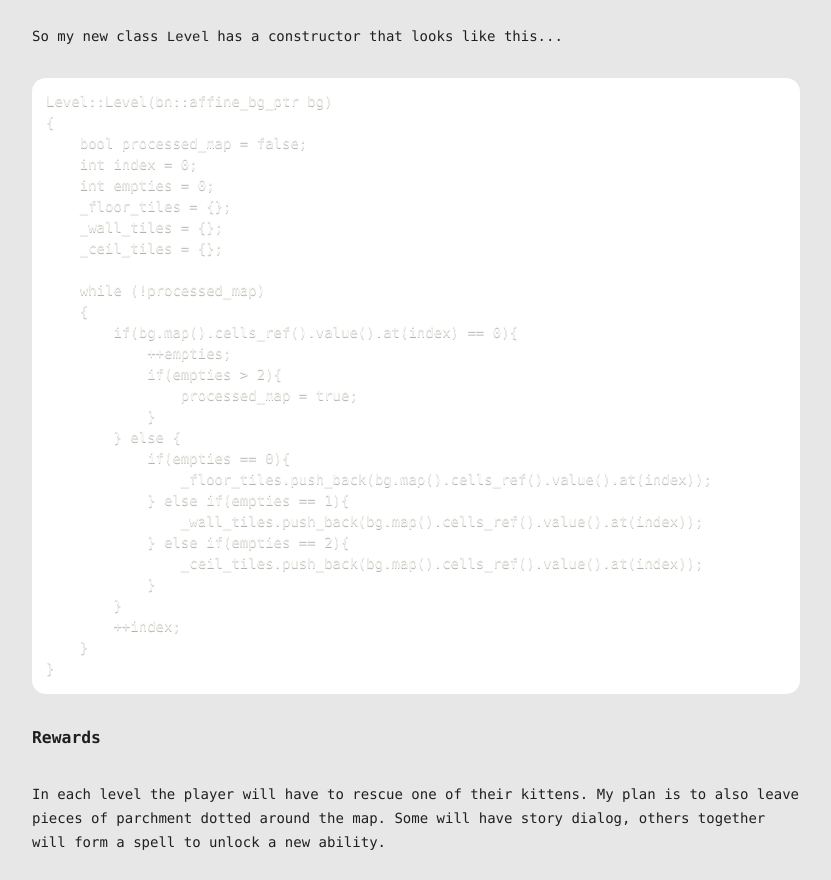
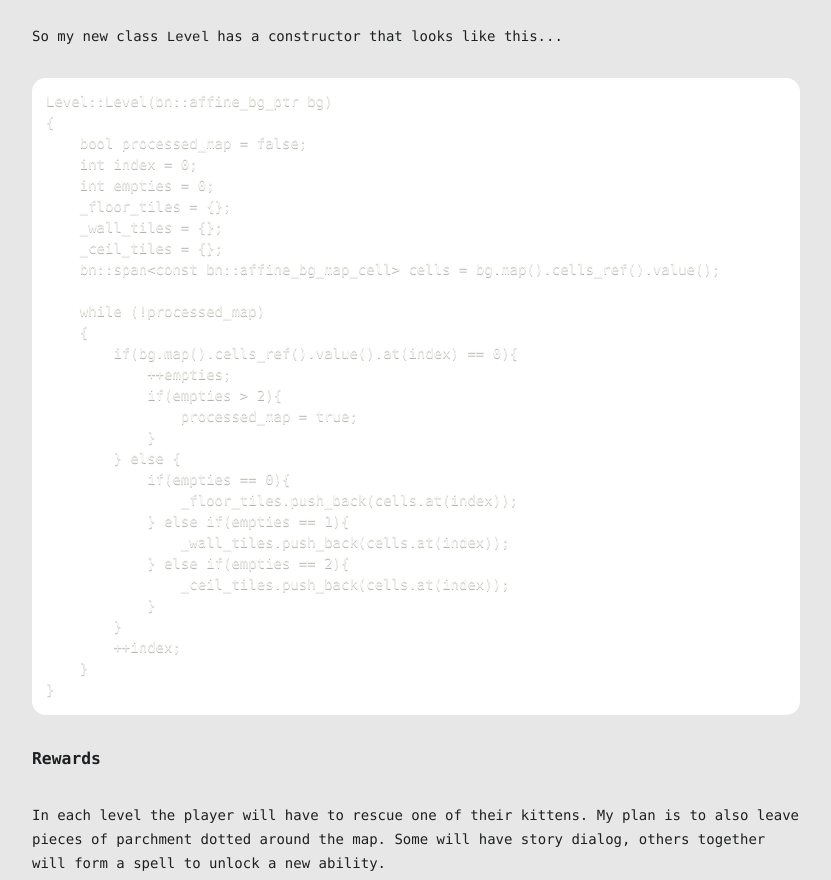
Before and after one commit to foopod/blog-5.0, an Eleventy site: page posts/2021-05-02-day-23.md in a window 1280 px wide. Shown: the part 3785-4665 px from the top of the page, without its empty margins (224-1055 px from the left). Built offline with nearby package versions, Linux system fonts and the light colour scheme; Eleventy itself is replaced by a stand-in of ours; code samples lack their colours; files that its build step writes are made by us from their sources.

Commit message:
fix examples

```diff
--- a/posts/2021-05-02-day-23.md
+++ b/posts/2021-05-02-day-23.md
@@ -60,6 +60,7 @@ Level::Level(bn::affine_bg_ptr bg)
     _floor_tiles = {};
     _wall_tiles = {};
     _ceil_tiles = {};
+    bn::span<const bn::affine_bg_map_cell> cells = bg.map().cells_ref().value();
 
     while (!processed_map)
     {
@@ -70,11 +71,11 @@ Level::Level(bn::affine_bg_ptr bg)
             }
         } else {
             if(empties == 0){
-                _floor_tiles.push_back(bg.map().cells_ref().value().at(index));
+                _floor_tiles.push_back(cells.at(index));
             } else if(empties == 1){
-                _wall_tiles.push_back(bg.map().cells_ref().value().at(index));
+                _wall_tiles.push_back(cells.at(index));
             } else if(empties == 2){
-                _ceil_tiles.push_back(bg.map().cells_ref().value().at(index));
+                _ceil_tiles.push_back(cells.at(index));
             }
         }
         ++index;
```
Also changed, not shown: posts/2021-05-10-player-improvements.md (+1 -2 lines).
